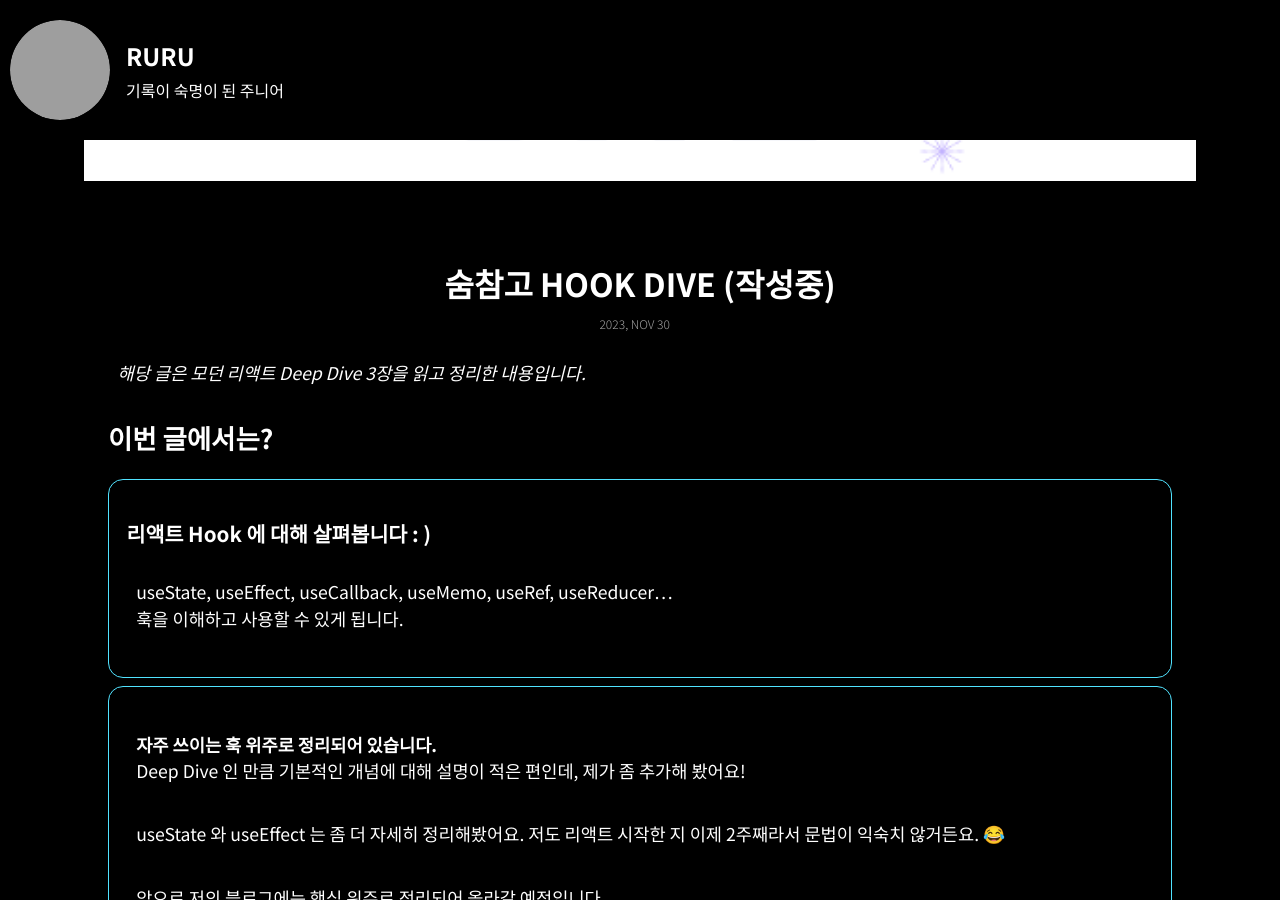
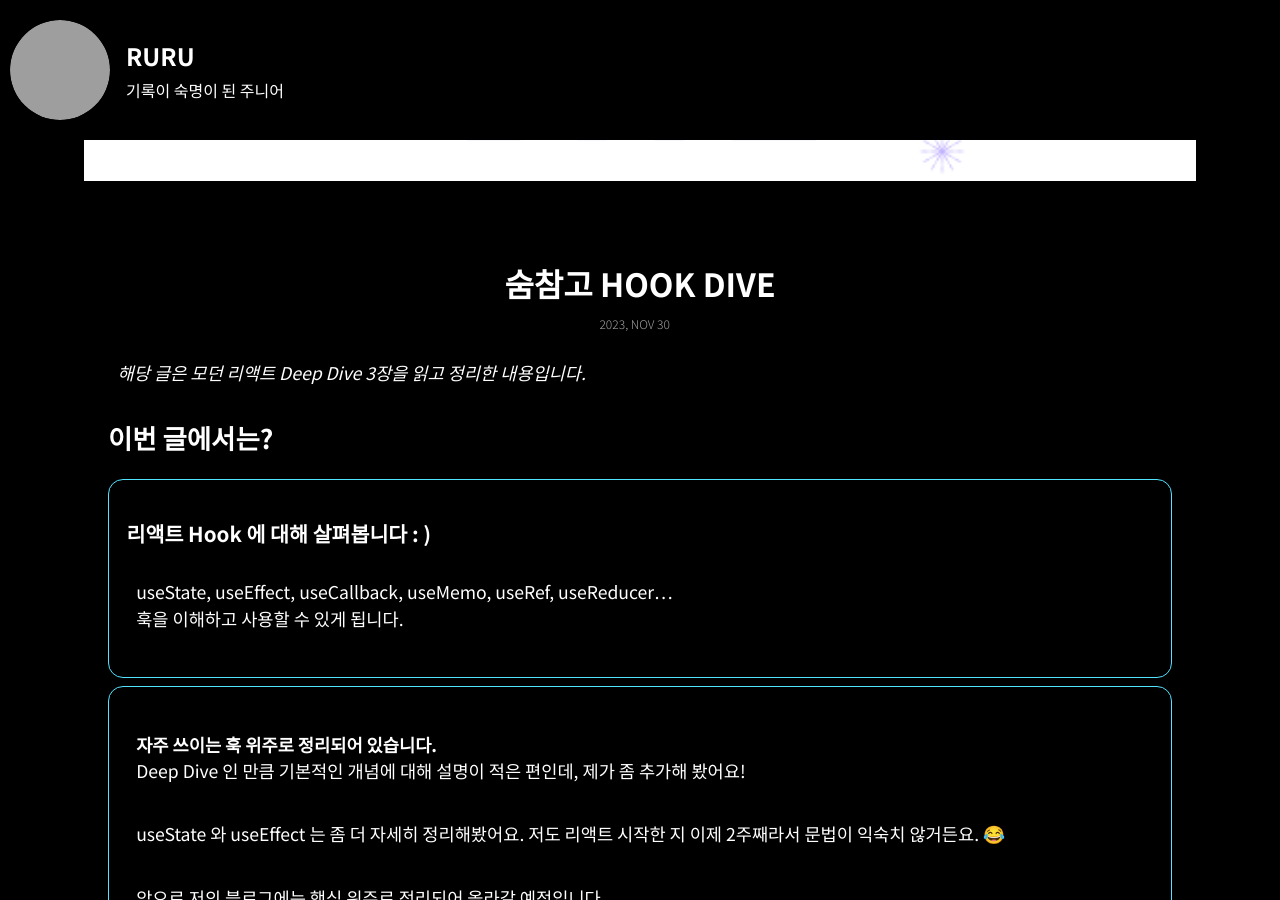
Before and after one commit to Park-Se-Jeong/Park-Se-Jeong.github.io, a Jekyll site: the page built from _posts/2023-11-30-숨참고-HOOK-DIVE.markdown, in a window 1280 px wide and 900 px high, scrolled down 559 px. Built offline with Jekyll 4.4.1, drawn with Linux system fonts in a browser that asks for light colours; comment, search, counter and statistics services are not loaded; grey boxes are pictures that could not be loaded.

Commit message:
modify(post): post title 도 변경

```diff
--- a/_posts/2023-11-30-숨참고-HOOK-DIVE.markdown
+++ b/_posts/2023-11-30-숨참고-HOOK-DIVE.markdown
@@ -1,6 +1,6 @@
 ---
 layout: post
-title: 숨참고 HOOK DIVE (작성중)
+title: 숨참고 HOOK DIVE
 date: 2023-11-30 15:54:20 +0900
 description: 리액트 훅 요모조모 뜯어보기 # Add post description (optional)
 img: 2023-11-30.png # Add image post (optional)
```
